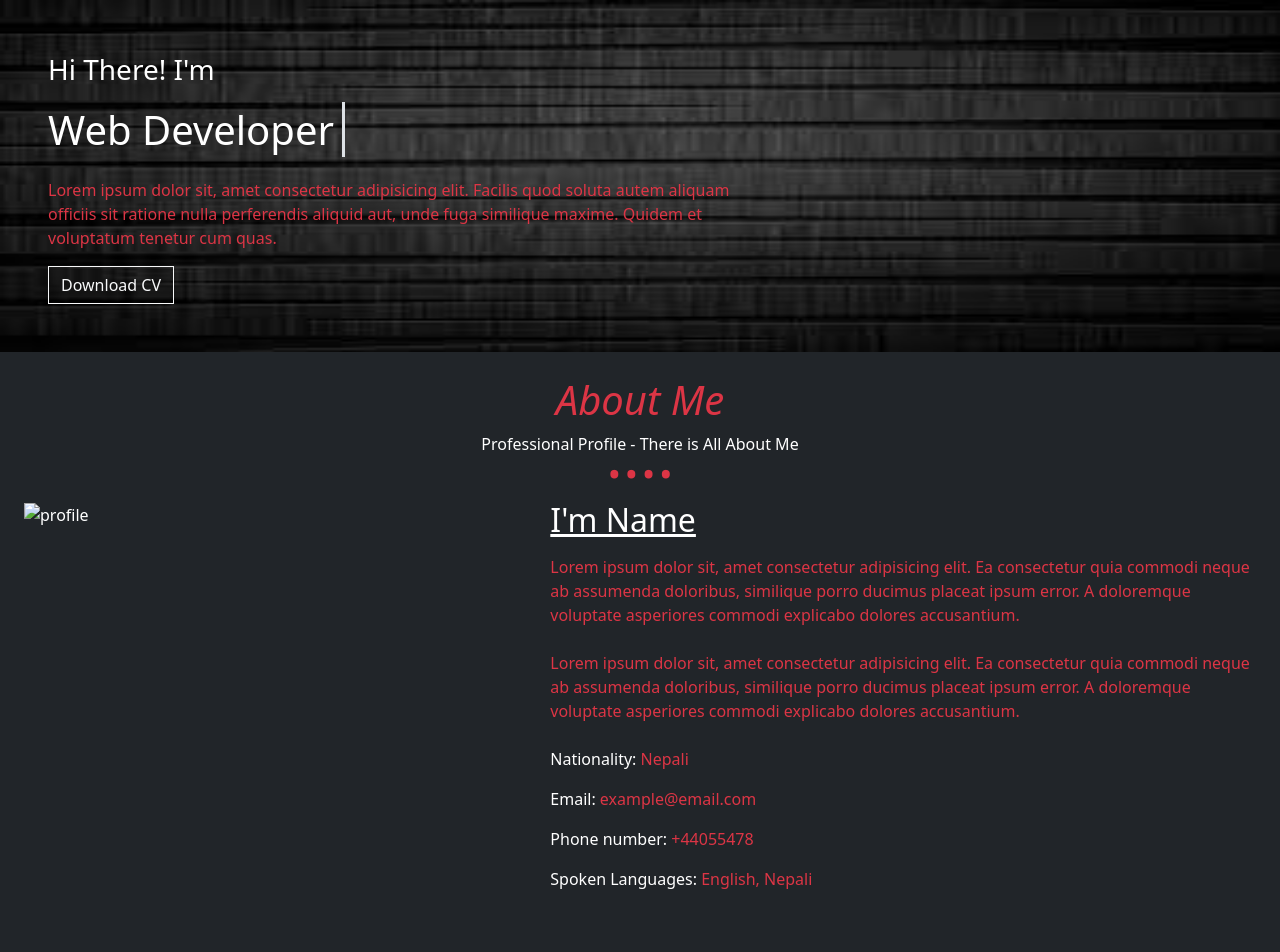
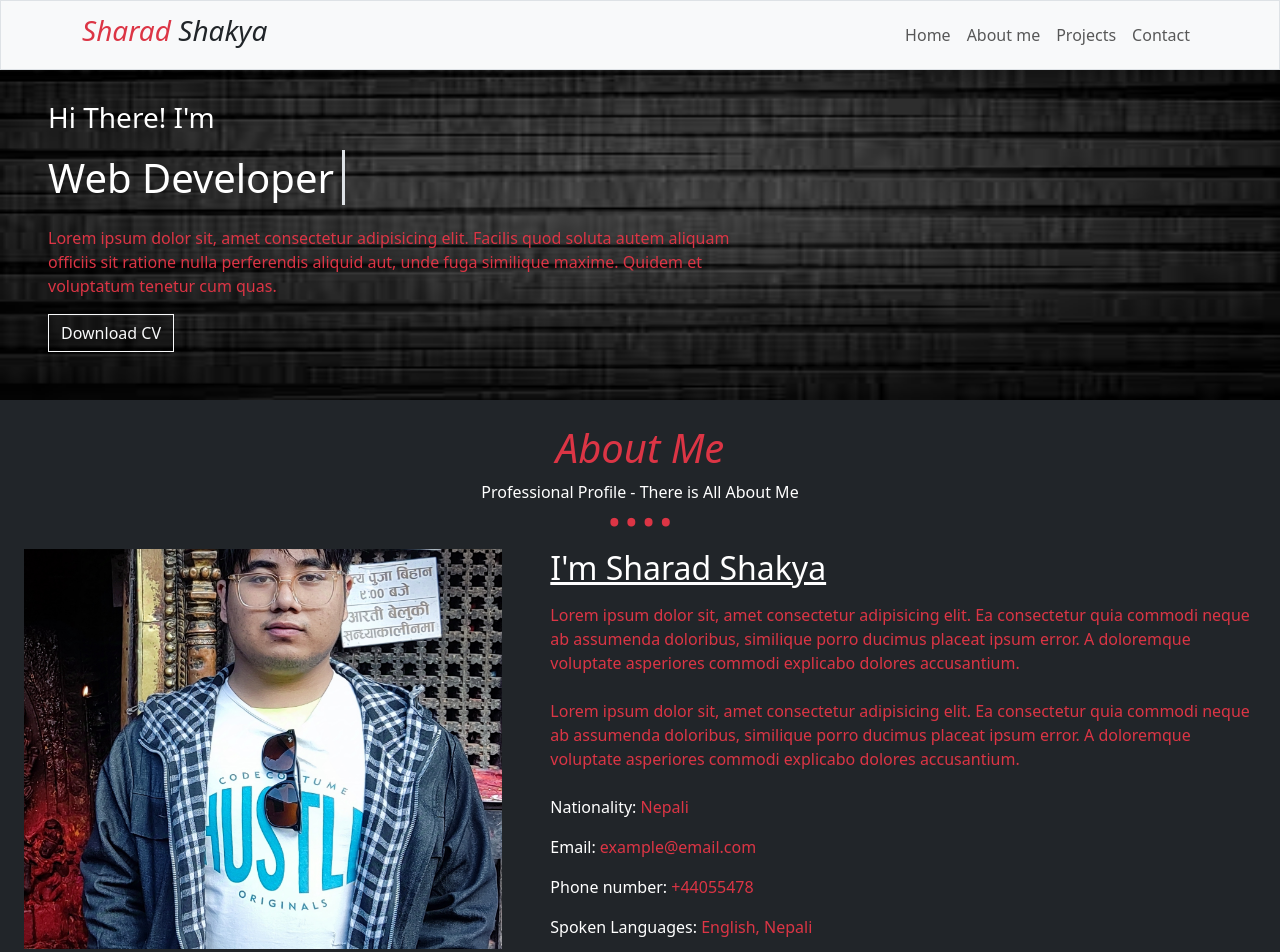
Before and after one commit to Sharad-Shakya-Outside/Bootstrap-assignment, a plain HTML site: page Day 1/assignment 6/index.html in a window 1280 px wide. Shown: the top 952 px of the page. Drawn offline with nearby package versions, Linux system fonts and the light colour scheme.

Commit message:
assignment 6 - navbar added, profile image added

```diff
--- a/Day 1/assignment 6/index.html
+++ b/Day 1/assignment 6/index.html
@@ -7,6 +7,9 @@
     <title>Bootstrap Assignment 6 - Portfolio</title>
     <link rel="stylesheet" href="https://cdn.jsdelivr.net/npm/bootstrap@5.3.3/dist/css/bootstrap.min.css">
     <style>
+        html {
+            scroll-behavior: smooth;
+        }
         @media screen and (min-width: 768px) {
             #contact-form {
                 margin-inline: auto;
@@ -22,7 +25,42 @@
 
 <body>
     <main class="w-100 bg-dark text-white">
-        <section id="hero" class="d-flex flex-column justify-content-center position-relative">
+        <header id="header">
+            <nav class="w-100 bg-light navbar navbar-expand-lg border border-1 shadow position-fixed top-0 z-3">
+                <div class="container">
+                    <a href="#" class="navbar-brand">
+                        <h1 class="text-danger fst-italic fs-3">Sharad <span class="text-dark">Shakya</span></h1>
+                    </a>
+
+                    <div>
+                        <button class="navbar-toggler me-3" type="button" data-bs-toggle="collapse"
+                            data-bs-target="#navbarSupportedContent" aria-controls="navbarSupportedContent"
+                            aria-expanded="false" aria-label="Toggle navigation">
+                            <span class="navbar-toggler-icon"></span>
+                        </button>
+
+                        <div class="collapse navbar-collapse" id="navbarSupportedContent">
+                            <ul class="navbar-nav me-auto mb-2 mb-lg-0">
+                                <li class="nav-item">
+                                    <a class="nav-link" href="#">Home</a>
+                                </li>
+                                <li class="nav-item">
+                                    <a class="nav-link" href="#about">About me</a>
+                                </li>
+                                <li class="nav-item">
+                                    <a class="nav-link" href="#projects">Projects</a>
+                                </li>
+                                <li class="nav-item">
+                                    <a class="nav-link" href="#contact">Contact</a>
+                                </li>
+                            </ul>
+                        </div>
+                    </div>
+                </div>
+            </nav>
+        </header>
+
+        <section id="hero" class="mt-5 d-flex flex-column justify-content-center position-relative">
             <img src="assets/image.png" class="position-absolute w-100 h-100 z-0" alt="hero">
             <div class="z-1 p-5 d-flex flex-column gap-4">
                 <header>
@@ -55,11 +93,11 @@
 
             <div class="w-100 d-lg-flex gap-5">
                 <div id="profile-container" class="w-100 my-5 mt-lg-0">
-                    <img style="height: 400px;" src="assets/profile.png" class="w-100 object-fit-lg-cover" alt="profile">
+                    <img style="height: 400px;" src="assets/profile.jpg" class="w-100 object-fit-lg-cover" alt="profile">
                 </div>
 
                 <div class="d-flex flex-column gap-2">
-                    <h2 class="text-decoration-underline">I'm Name</h2>
+                    <h2 class="text-decoration-underline">I'm Sharad Shakya</h2>
 
                     <p class="fw-lighter text-danger">Lorem ipsum dolor sit, amet consectetur adipisicing elit. Ea
                         consectetur quia commodi neque ab
```
